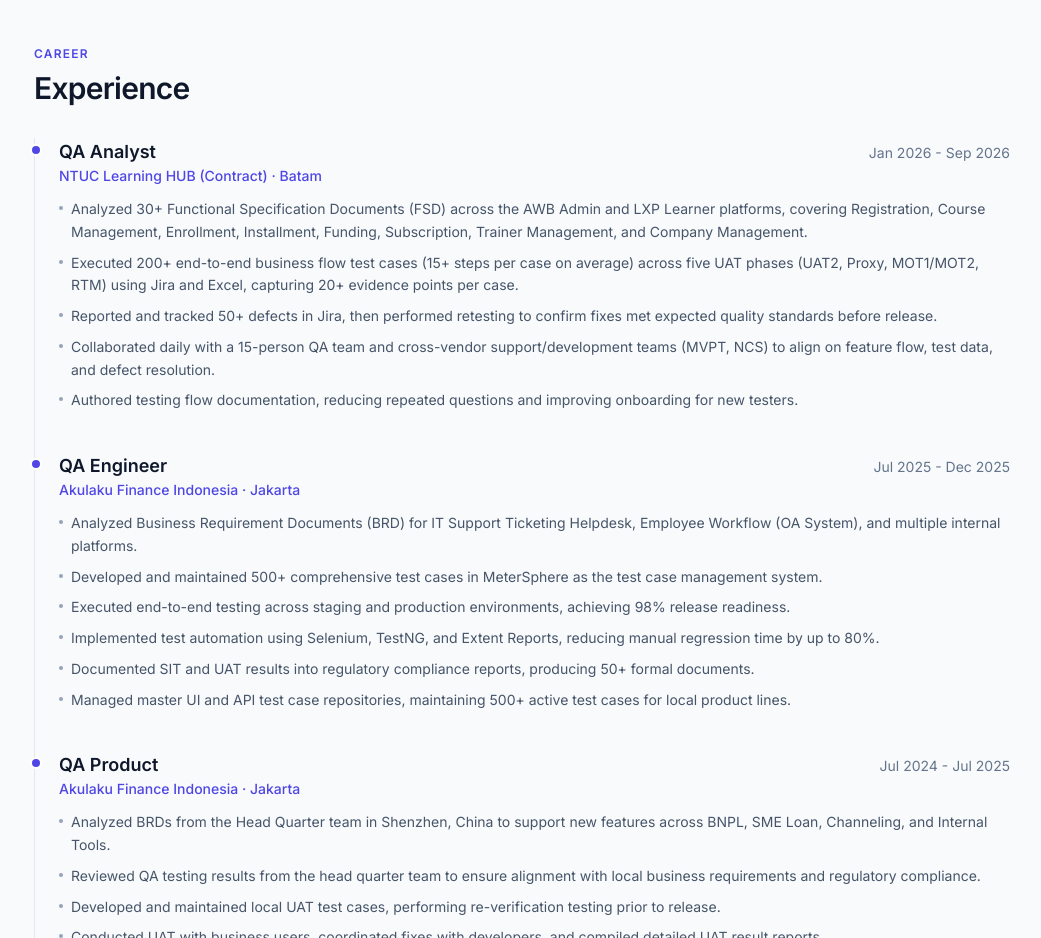
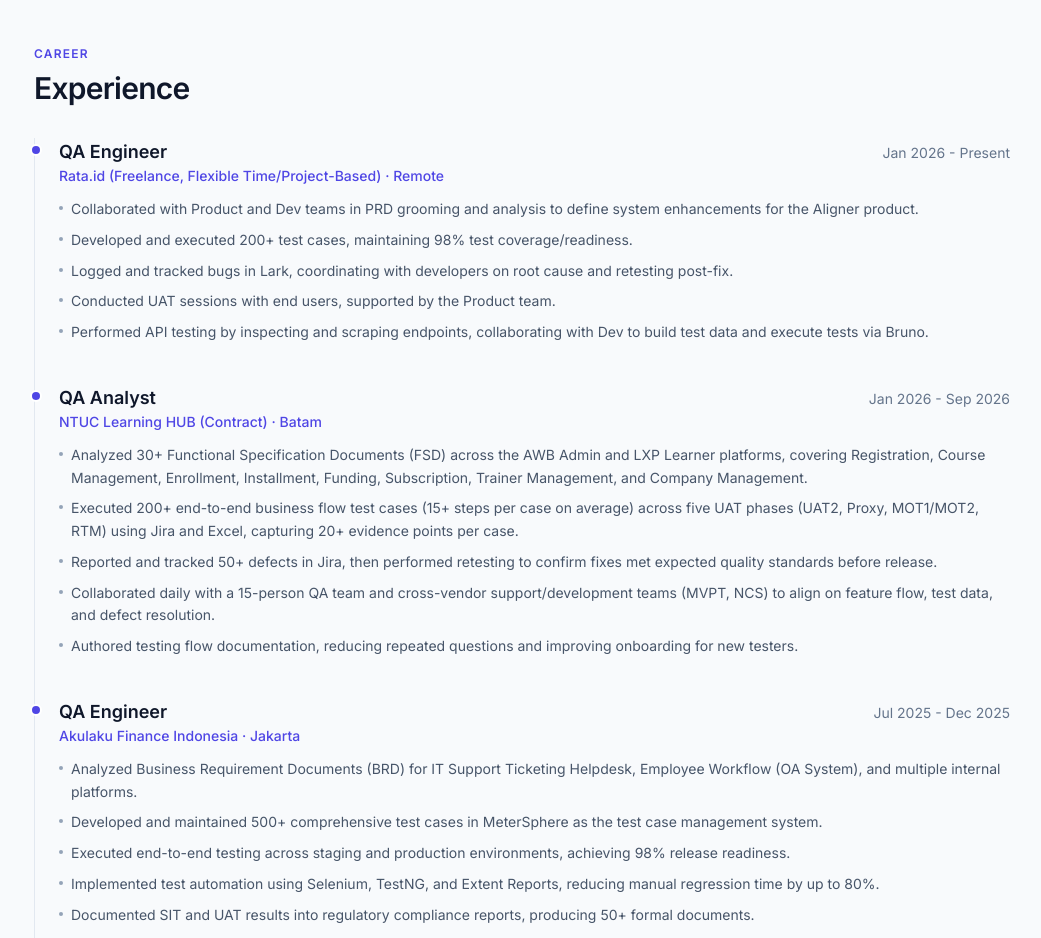
Before and after one commit to mhdnurfaizzy/portofolio, a Next.js app: page / in a window 1280 px wide. Shown: the part 1380-2318 px from the top of the page, without its empty margins (118-1159 px from the left). Built offline with nearby package versions, Linux system fonts and the light colour scheme.

Commit message:
Add Rata.id freelance QA Engineer role to experience
Co-Authored-By: Claude Sonnet 5 <noreply@anthropic.com>

```diff
--- a/app/data.ts
+++ b/app/data.ts
@@ -19,6 +19,19 @@ export const stats = [
 ];
 
 export const experience = [
+  {
+    role: "QA Engineer",
+    company: "Rata.id (Freelance, Flexible Time/Project-Based)",
+    period: "Jan 2026 - Present",
+    location: "Remote",
+    points: [
+      "Collaborated with Product and Dev teams in PRD grooming and analysis to define system enhancements for the Aligner product.",
+      "Developed and executed 200+ test cases, maintaining 98% test coverage/readiness.",
+      "Logged and tracked bugs in Lark, coordinating with developers on root cause and retesting post-fix.",
+      "Conducted UAT sessions with end users, supported by the Product team.",
+      "Performed API testing by inspecting and scraping endpoints, collaborating with Dev to build test data and execute tests via Bruno.",
+    ],
+  },
   {
     role: "QA Analyst",
     company: "NTUC Learning HUB (Contract)",
```
